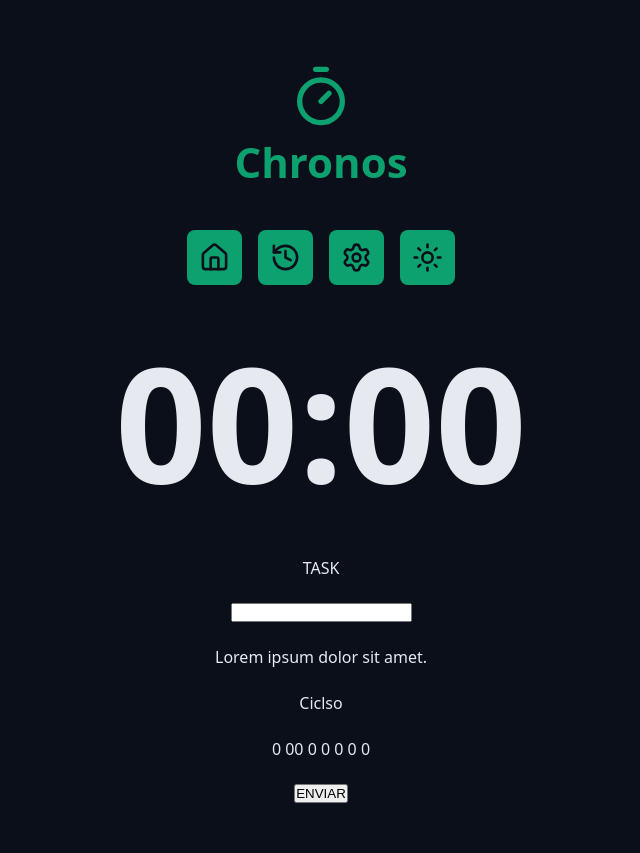
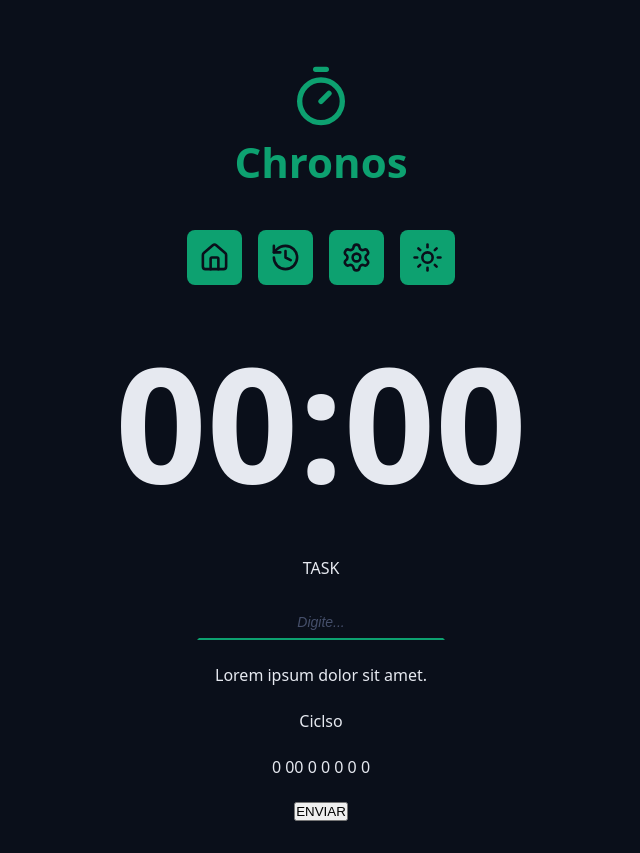
Before and after one commit to HenriqueCunha02/chronos-pomodoro, a React (Vite) app: page / in a window 1280 px wide. Shown: the whole page, without its empty margins (319-959 px from the left). Built offline with nearby package versions, Linux system fonts and the light colour scheme.

Commit message:
Add styles to Input component

```diff
--- a/src/App.tsx
+++ b/src/App.tsx
@@ -30,6 +30,7 @@
               id='meuInput'
               type='text'
               title='Digite sua nova task'
+              placeholder='Digite...'
             />
           </div>
 
--- a/src/components/DefaultInput/index.tsx
+++ b/src/components/DefaultInput/index.tsx
@@ -1,3 +1,5 @@
+import styles from './styles.module.css';
+
 type DefaultInputProps = {
   id: string;
   labelText?: string;
@@ -12,7 +14,7 @@
   return (
     <>
       {labelText && <label htmlFor={id}>{labelText}</label>}
-      <input id={id} type={type} {...rest} />
+      <input className={styles.input} id={id} type={type} {...rest} />
     </>
   );
 }
--- a/src/components/DefaultInput/styles.module.css
+++ b/src/components/DefaultInput/styles.module.css
@@ -0,0 +1,28 @@
+.input {
+  background-color: transparent;
+  border: none;
+  text-align: center;
+  font-size: 1.8rem;
+  padding: 0.6rem;
+  border: 0.2rem solid transparent;
+  outline: none;
+  color: var(--text-default);
+  border-bottom: 0.2rem solid var(--primary);
+  transition: all 0.1s ease-in-out;
+}
+
+.input::placeholder {
+  color: var(--gray-500);
+  font-size: 1.4rem;
+  font-style: italic;
+}
+
+.input:focus {
+  border: 0.2rem solid var(--primary);
+  border-radius: 0.8rem;
+}
+
+.input:disabled {
+  border-bottom: 0.2rem solid var(--disabled);
+  color: var(--text-muted);
+}
```
